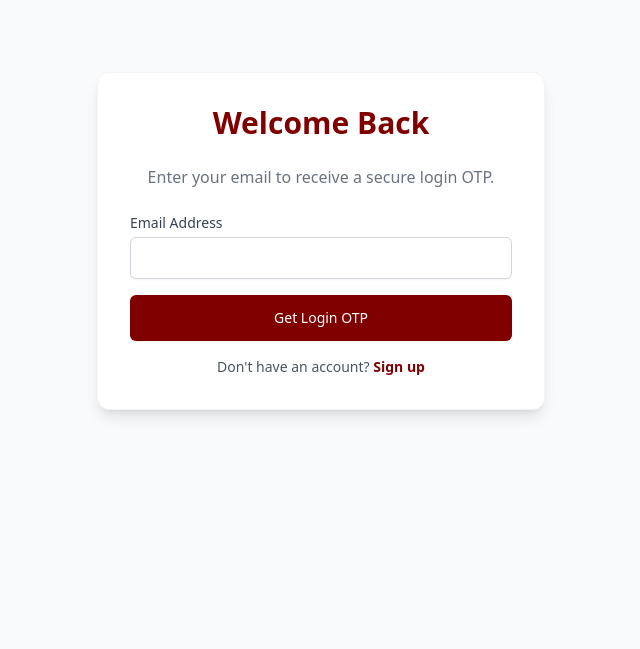
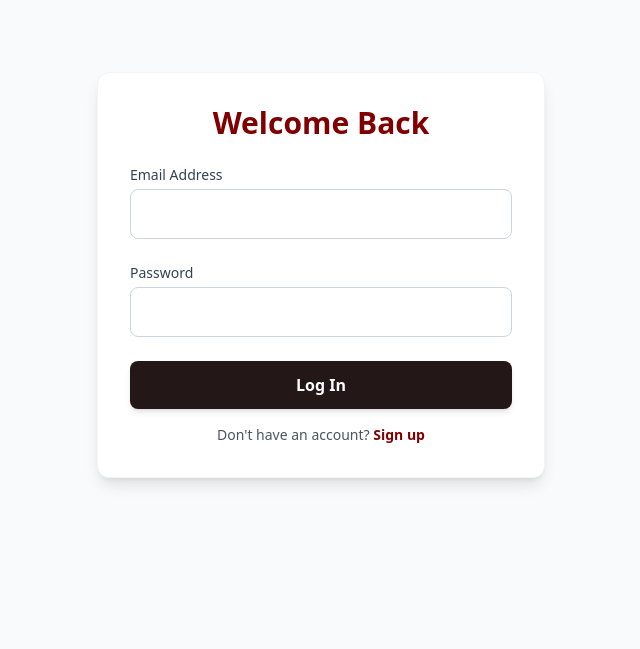
Before and after one commit to manishyadav-108/DriveDirect, a Flask app: page /login in a window 1280 px wide. Shown: the part 71-720 px from the top of the page, without its empty margins (319-959 px from the left). Run offline with Flask 3, Linux system fonts and the light colour scheme.

Commit message:
login password

```diff
--- a/app.py
+++ b/app.py
@@ -6,6 +6,7 @@
 from werkzeug.utils import secure_filename
 import smtplib
 from email.mime.text import MIMEText
+from werkzeug.security import generate_password_hash, check_password_hash
 
 app = Flask(__name__)
 app.secret_key = 'super_secret_drivedirect_key'
@@ -33,6 +34,8 @@
 
     # NEW: Admin security flag (defaults to False for normal users)
     is_admin = db.Column(db.Boolean, default=False)
+
+    password_hash = db.Column(db.String(256), nullable=True)
 
     created_at = db.Column(db.DateTime, default=datetime.utcnow)
 
@@ -252,18 +255,18 @@
         name = request.form.get('name')
         email = request.form.get('email')
         phone = request.form.get('phone')
+        password = request.form.get('password')
 
         # Check if user already exists
         if User.query.filter_by(email=email).first():
             flash('Email already registered. Please log in.', 'error')
             return redirect(url_for('login'))
 
-        # 🚨 THIS IS THE CRITICAL MISSING PIECE 🚨
-        # We must save the data temporarily so verify_otp can use it!
         session['temp_user'] = {
             'name': name,
             'email': email,
-            'phone': phone
+            'phone': phone,
+            'password': password # <-- SAVE IT HERE
         }
 
         # Generate and save OTP
@@ -281,7 +284,6 @@
             return redirect(url_for('signup'))
 
     return render_template('signup.html')
-    return render_template('signup.html')
 
 @app.route('/verify-otp', methods=['GET', 'POST'])
 def verify_otp():
@@ -294,23 +296,24 @@
         user_otp = request.form.get('otp')
 
         if user_otp == session.get('otp'):
-            # OTP is correct! Create the user in the database
+            # 1. CREATE the new_user
             user_data = session['temp_user']
             new_user = User(
                 name=user_data['name'],
                 email=user_data['email'],
-                phone=user_data['phone']
+                phone=user_data['phone'],
+                password_hash=user_data['password']
             )
             db.session.add(new_user)
             db.session.commit()
 
-            # Clear temporary session data and log them in
+            # 2. USE the new_user (Notice how these are indented directly under the creation step!)
             session.pop('temp_user', None)
             session.pop('otp', None)
 
             session['user_id'] = new_user.id
             session['user_name'] = new_user.name
-            session['is_admin'] = new_user.is_admin # Keeps admin status secure
+            session['is_admin'] = new_user.is_admin
 
             flash('Account created successfully! Welcome.', 'success')
             return redirect(url_for('index'))
@@ -319,28 +322,26 @@
 
     return render_template('verify_otp.html')
 
-
 @app.route('/login', methods=['GET', 'POST'])
 def login():
     if request.method == 'POST':
-        # For simplicity, we'll login via Email and generate an OTP
         email = request.form.get('email')
+        password = request.form.get('password')
+
+        # Find the user by email
         user = User.query.filter_by(email=email).first()
 
-        if user:
-            otp = str(random.randint(1000, 9999))
-            session['login_email'] = email
-            session['otp'] = otp
+        # NEW WAY: Check against the password_hash column!
+        if user and user.password_hash == password:
+            # Login successful! Save data to session
+            session['user_id'] = user.id
+            session['user_name'] = user.name
+            session['is_admin'] = user.is_admin
 
-            # Print to terminal for testing
-            print(f"\n{'='*30}")
-            print(f"🔐 LOGIN OTP FOR {user.name}: {otp}")
-            print(f"{'='*30}\n")
-
-            flash('Login OTP sent to your email.', 'success')
-            return redirect(url_for('verify_login_otp'))
+            flash('Logged in successfully!', 'success')
+            return redirect(url_for('index'))
         else:
-            flash('Email not found. Please sign up.', 'error')
+            flash('Invalid email or password.', 'error')
 
     return render_template('login.html')
 
--- a/templates/login.html
+++ b/templates/login.html
@@ -3,17 +3,26 @@
 {% block content %}
 <div class="max-w-md mx-auto bg-white p-8 rounded-xl shadow-lg border border-gray-100 mt-10">
     <h2 class="text-3xl font-bold text-center text-blue-600 mb-6">Welcome Back</h2>
-    <p class="text-center text-gray-500 mb-6">Enter your email to receive a secure login OTP.</p>
 
-    <form action="/login" method="POST" class="space-y-4">
+    <form action="/login" method="POST" class="space-y-6">
+
         <div>
-            <label class="block text-sm font-medium text-gray-700">Email Address</label>
-            <input type="email" name="email" required class="mt-1 block w-full rounded-md border-gray-300 shadow-sm border p-2 focus:ring-blue-500 focus:border-blue-500">
+            <label for="email" class="block text-sm font-medium text-slate-700">Email Address</label>
+            <input type="email" id="email" name="email" required
+                   class="w-full mt-1 p-3 border border-slate-300 rounded-lg focus:ring-blue-500 focus:border-blue-500 transition-colors">
         </div>
 
-        <button type="submit" class="w-full py-3 px-4 border border-transparent rounded-md shadow-sm text-sm font-medium text-white bg-blue-600 hover:bg-blue-700 transition mt-6">
-            Get Login OTP
+        <div>
+            <label for="password" class="block text-sm font-medium text-slate-700">Password</label>
+            <input type="password" id="password" name="password" required
+                   class="w-full mt-1 p-3 border border-slate-300 rounded-lg focus:ring-blue-500 focus:border-blue-500 transition-colors">
+        </div>
+
+        <button type="submit"
+                class="w-full bg-slate-900 text-white font-bold py-3 px-4 rounded-lg shadow-md hover:bg-blue-600 hover:shadow-lg transition-all duration-300 mt-4">
+            Log In
         </button>
+
     </form>
     <p class="text-center mt-4 text-sm text-gray-600">
         Don't have an account? <a href="/signup" class="text-blue-600 font-semibold hover:underline">Sign up</a>
--- a/templates/signup.html
+++ b/templates/signup.html
@@ -18,6 +18,11 @@
             <input type="tel" name="phone" required class="mt-1 block w-full rounded-md border-gray-300 shadow-sm border p-2 focus:ring-blue-500 focus:border-blue-500">
         </div>
 
+        <div class="mb-4">
+   <label class="block text-slate-700 font-bold mb-2">Password</label>
+            <input type="password" name="password" required class="w-full px-3 py-2 border rounded-lg focus:outline-none focus:ring-2 focus:ring-blue-600">
+        </div>
+
         <button type="submit" class="w-full py-3 px-4 border border-transparent rounded-md shadow-sm text-sm font-medium text-white bg-blue-600 hover:bg-blue-700 transition mt-6">
             Send OTP
         </button>
--- a/templates/verify_otp.html
+++ b/templates/verify_otp.html
@@ -3,7 +3,7 @@
 {% block content %}
 <div class="max-w-md mx-auto bg-white p-8 rounded-xl shadow-lg border border-gray-100 mt-10 text-center">
     <h2 class="text-3xl font-bold text-blue-600 mb-4">Verify Identity</h2>
-    <p class="text-gray-600 mb-6">We've sent a 4-digit code. Check your terminal output!</p>
+    <p class="text-gray-600 mb-6">We've sent a 4-digit code. </p>
 
     <form method="POST" class="space-y-6">
         <div>
```
